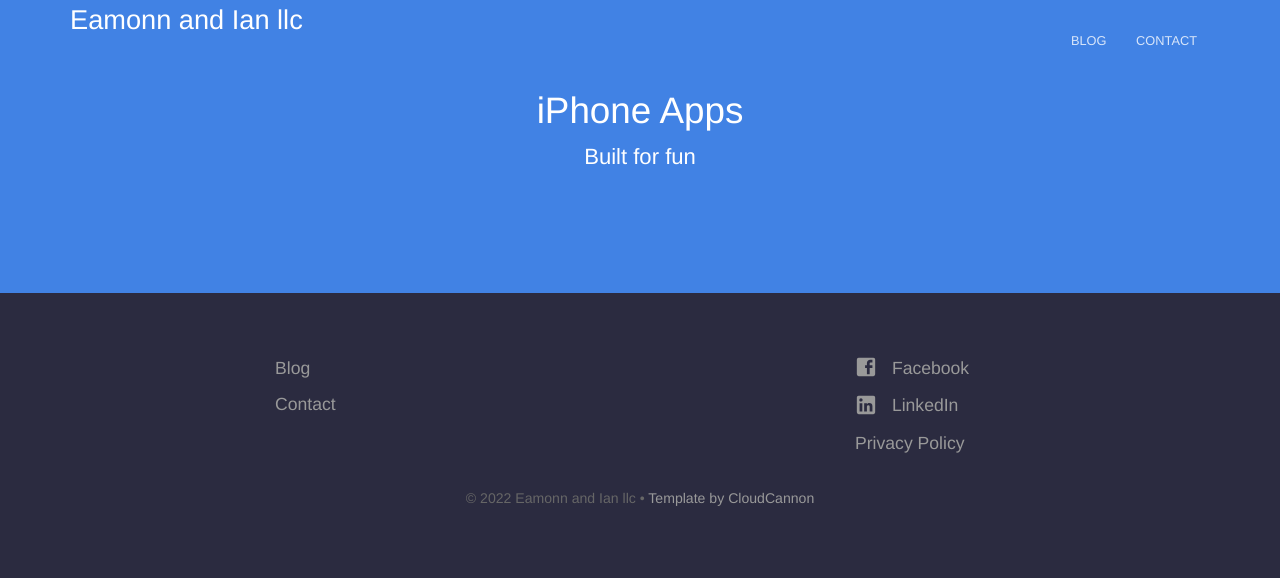
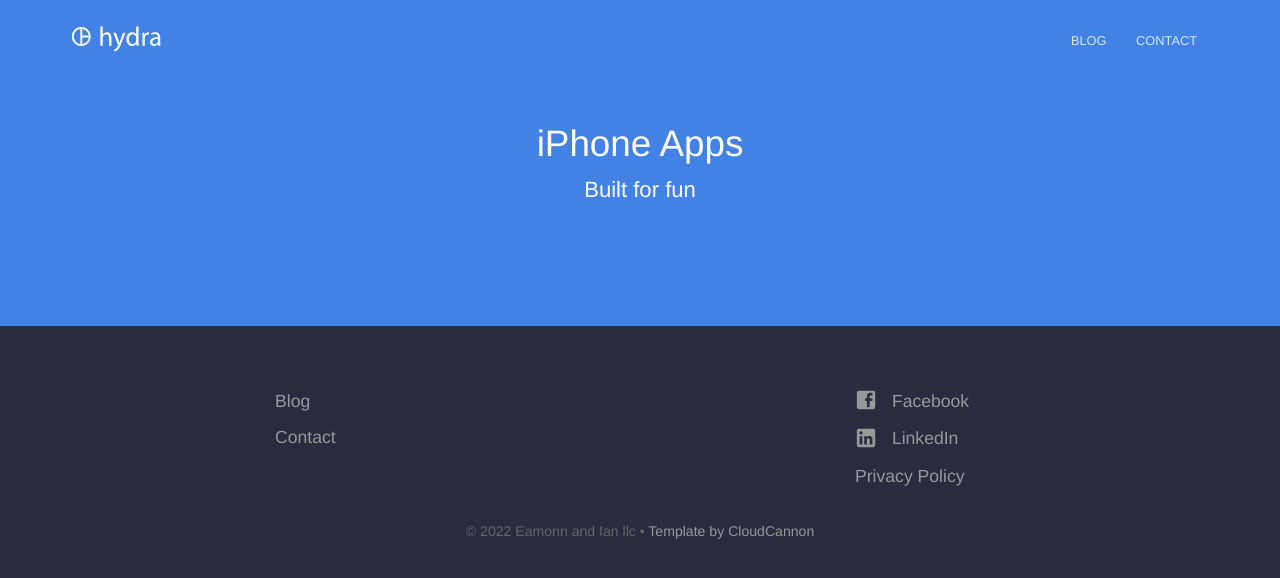
Before and after one commit to GilesNugent/EamonnandIan, a Jekyll site: the page built from index.html, in a window 1280 px wide. Shown: the top 578 px of the page. Built offline with Jekyll 4.4.1, drawn with Linux system fonts in a browser that asks for light colours.

Commit message:
Update default.html

```diff
--- a/_layouts/default.html
+++ b/_layouts/default.html
@@ -23,7 +23,7 @@
 	<body>
 		<header>
 			<div class="container">
-				<div class="company-name" height:100px><a href="{{ site.baseurl }}/">Eamonn and Ian llc</div>
+				<div class="company-name"><a href="{{ site.baseurl }}/"><img src="{{ site.baseurl }}/images/logo.svg" alt="Hydra Logo" width="95" height="33" /></a></div>
 				{% include navigation.html %}
 			</div>
 		</header>
```
